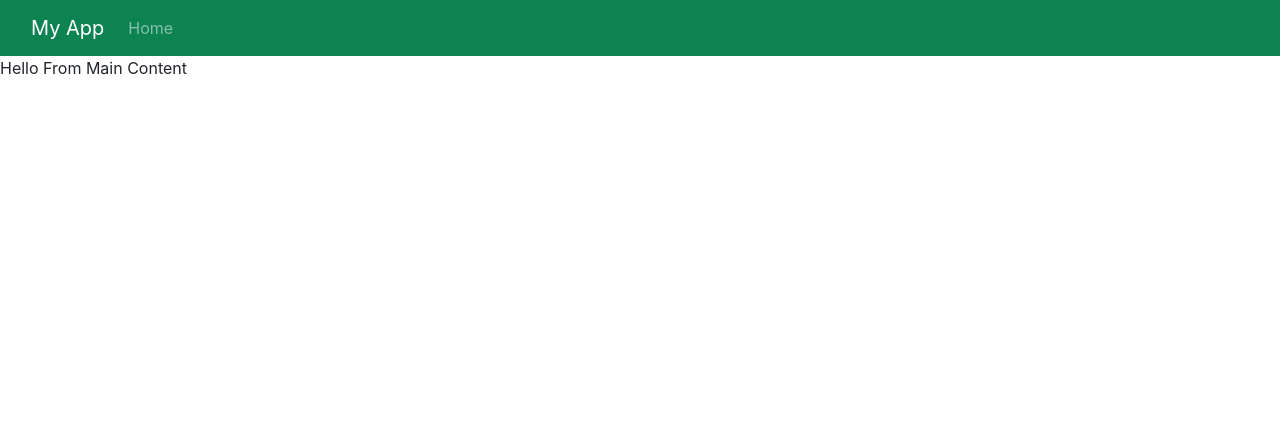
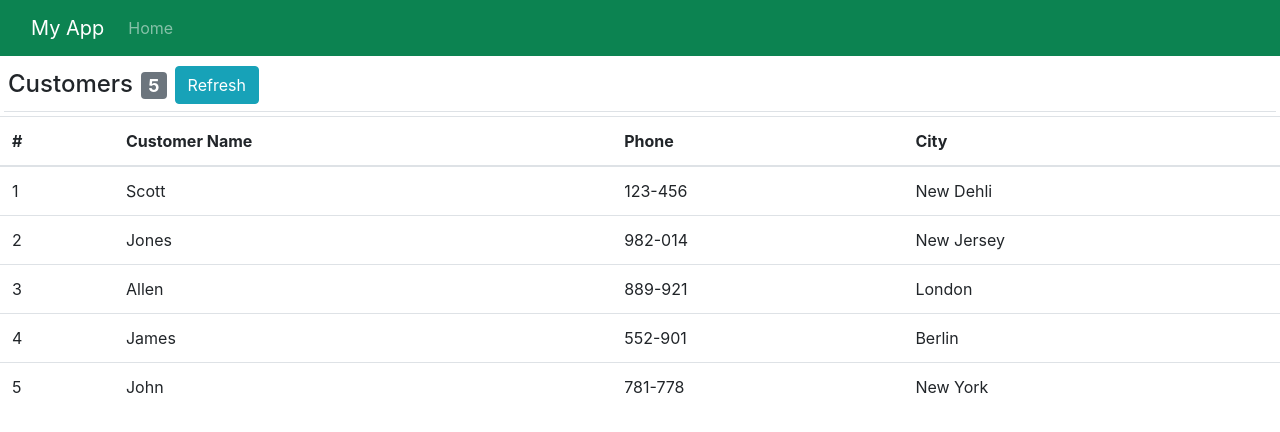
Before and after one commit to ceddddy/App-1, a React (Create React App) app: page / in a window 1280 px wide. Shown: the top 432 px of the page. Built offline with nearby package versions, Linux system fonts and the light colour scheme.

Commit message:
added table with customers' data

```diff
--- a/src/MainContent.jsx
+++ b/src/MainContent.jsx
@@ -1,8 +1,72 @@
 import React, { Component } from "react";
-class MainContent extends Component {
+
+export default class MainContent extends Component {
+  state = {
+    pageTitle: "Customers",
+    customersCount: 5,
+    customers: [
+      {
+        id: 1,
+        name: "Scott",
+        phone: "123-456",
+        address: { city: "New Dehli" },
+      },
+      {
+        id: 2,
+        name: "Jones",
+        phone: "982-014",
+        address: { city: "New Jersey" },
+      },
+      { id: 3, name: "Allen", phone: "889-921", address: { city: "London" } },
+      { id: 4, name: "James", phone: "552-901", address: { city: "Berlin" } },
+      { id: 5, name: "John", phone: "781-778", address: { city: "New York" } },
+    ],
+  };
+
   render() {
-    return <div>Hello From Main Content</div>;
+    return (
+      <div>
+        <h4 className="border-bottom m-1 p-1">
+          {this.state.pageTitle}
+          <span className="badge badge-secondary m-2">
+            {this.state.customersCount}
+          </span>
+
+          <button className="btn btn-info" onClick={this.onRefreshClick}>
+            Refresh
+          </button>
+        </h4>
+
+        <table className="table">
+          <thead>
+            <tr>
+              <th>#</th>
+              <th>Customer Name</th>
+              <th>Phone</th>
+              <th>City</th>
+            </tr>
+          </thead>
+
+          <tbody>
+            {this.state.customers.map((cust) => {
+              return (
+                <tr key={cust.id}>
+                  <td>{cust.id}</td>
+                  <td>{cust.name}</td>
+                  <td>{cust.phone}</td>
+                  <td>{cust.address.city}</td>
+                </tr>
+              );
+            })}
+          </tbody>
+        </table>
+      </div>
+    );
   }
+  //Executes when the user clicks on Refresh button
+  onRefreshClick = () => {
+    this.setState({
+      customersCount: 7,
+    });
+  };
 }
-
-export default MainContent;
```
